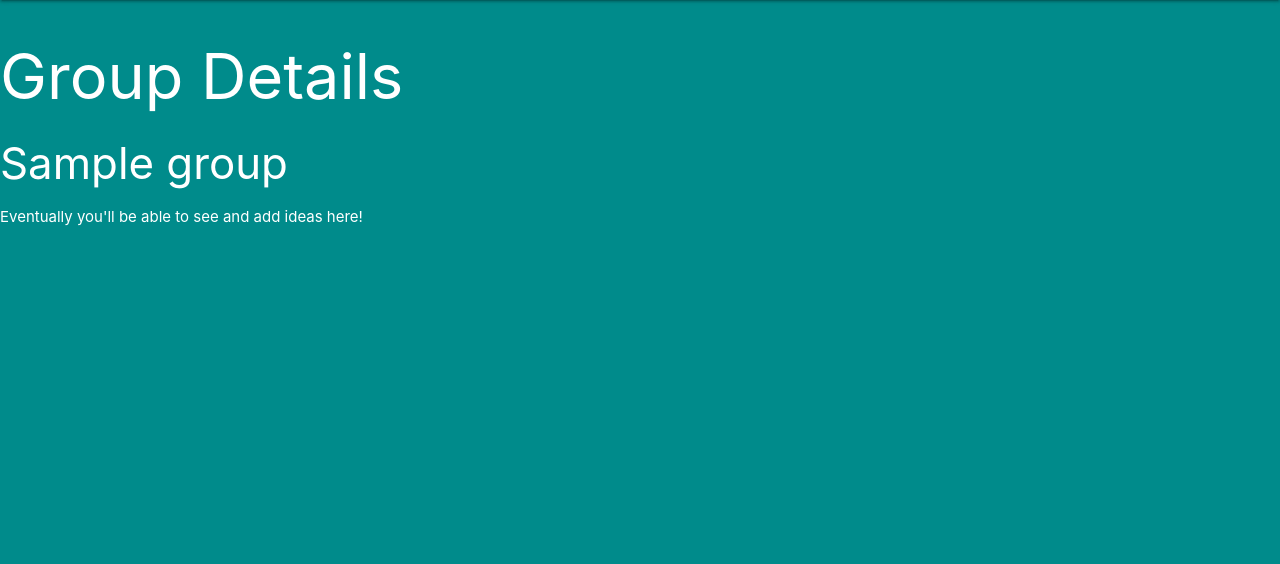
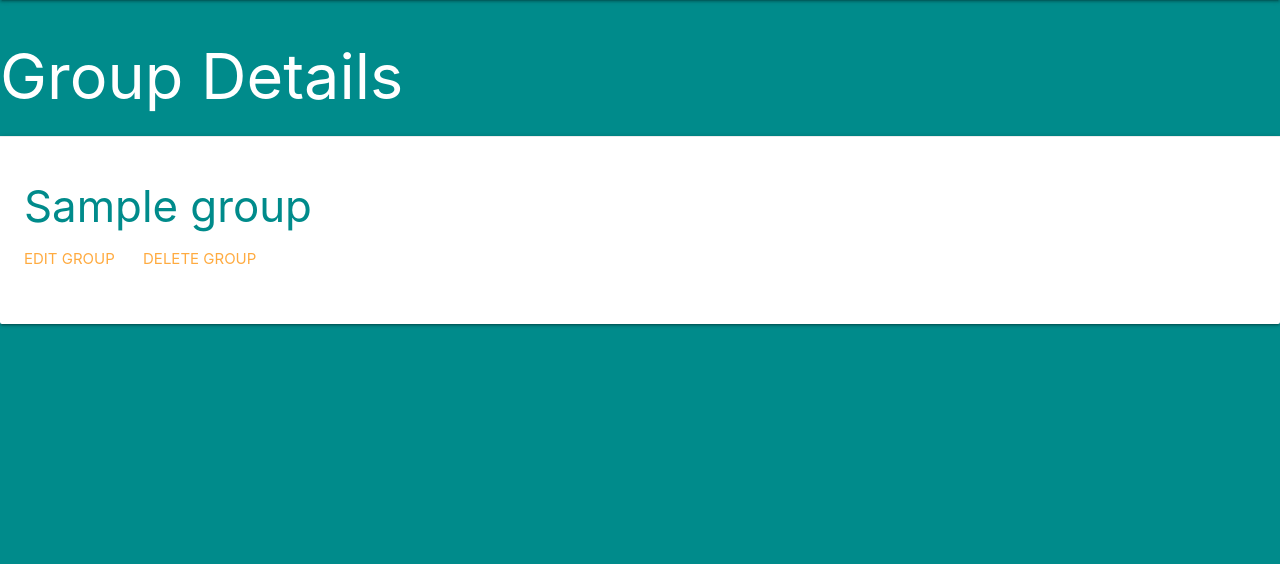
Before and after one commit to nohatekate/what_is_the_plan_p3, a Django app: page /groups/1/ in a window 1280 px wide. Shown: the part 64-628 px from the top of the page. Run offline with Django 4.2, Linux system fonts and the light colour scheme; a user stored in the database is signed in; tables that the repository leaves empty hold one stand-in row (values such as "Sample post").

Commit message:
Group ud (#9)
* update and delete routes defined

* update UI for update and delete functionality

* update functionality for Group complete

* implement delete functionality for cat and full CRUD for Group

```diff
--- a/main_app/static/css/style.css
+++ b/main_app/static/css/style.css
@@ -14,3 +14,7 @@
     padding-top: 0;
     text-align: right;
 }
+
+.group-name {
+    color: darkcyan !important;
+}
--- a/main_app/templates/groups/detail.html
+++ b/main_app/templates/groups/detail.html
@@ -3,8 +3,14 @@
 
 <h1>Group Details</h1>
 
-<div>
-    <h3>{{ group.name }}</h3>
+<div class ="card">
+
+    <div class="card-action">
+        <h3 class="group-name">{{ group.name }}</h3>
+        <a href="{% url 'groups_update' group.id %}">Edit Group</a>
+        <a href="{% url 'groups_delete' group.id %}">Delete Group</a>
+    </div>
+
     <p>Eventually you'll be able to see and add ideas here!</p>
 </div>
 
--- a/main_app/urls.py
+++ b/main_app/urls.py
@@ -6,5 +6,7 @@
     path('groups/', views.groups_index, name='index'),
     path('groups/<int:group_id>/', views.groups_detail, name='detail'),
     path('groups/create/', views.GroupCreate.as_view(), name='groups_create'),
+    path('groups/<int:pk>/update/', views.GroupUpdate.as_view(), name='groups_update'),
+    path('groups/<int:pk>/delete/', views.GroupDelete.as_view(), name='groups_delete'),
     path('accounts/signup/', views.signup, name='signup'),
 ]
--- a/main_app/views.py
+++ b/main_app/views.py
@@ -1,5 +1,5 @@
 from django.shortcuts import render, redirect
-from django.views.generic.edit import CreateView
+from django.views.generic.edit import CreateView, UpdateView, DeleteView
 from django.contrib.auth import login
 from django.contrib.auth.forms import UserCreationForm
 from django.contrib.auth.decorators import login_required
@@ -56,3 +56,11 @@
         form.instance.user = self.request.user
 
         return super().form_valid(form)
+
+class GroupUpdate(UpdateView):
+    model = Group
+    fields = ['name']
+
+class GroupDelete(DeleteView):
+    model = Group
+    success_url = '/groups'
```
Also changed, not shown: main_app/templates/main_app/group_confirm_delete.html (added, +13 -0 lines), main_app/templates/main_app/group_form.html (+6 -1 lines).
